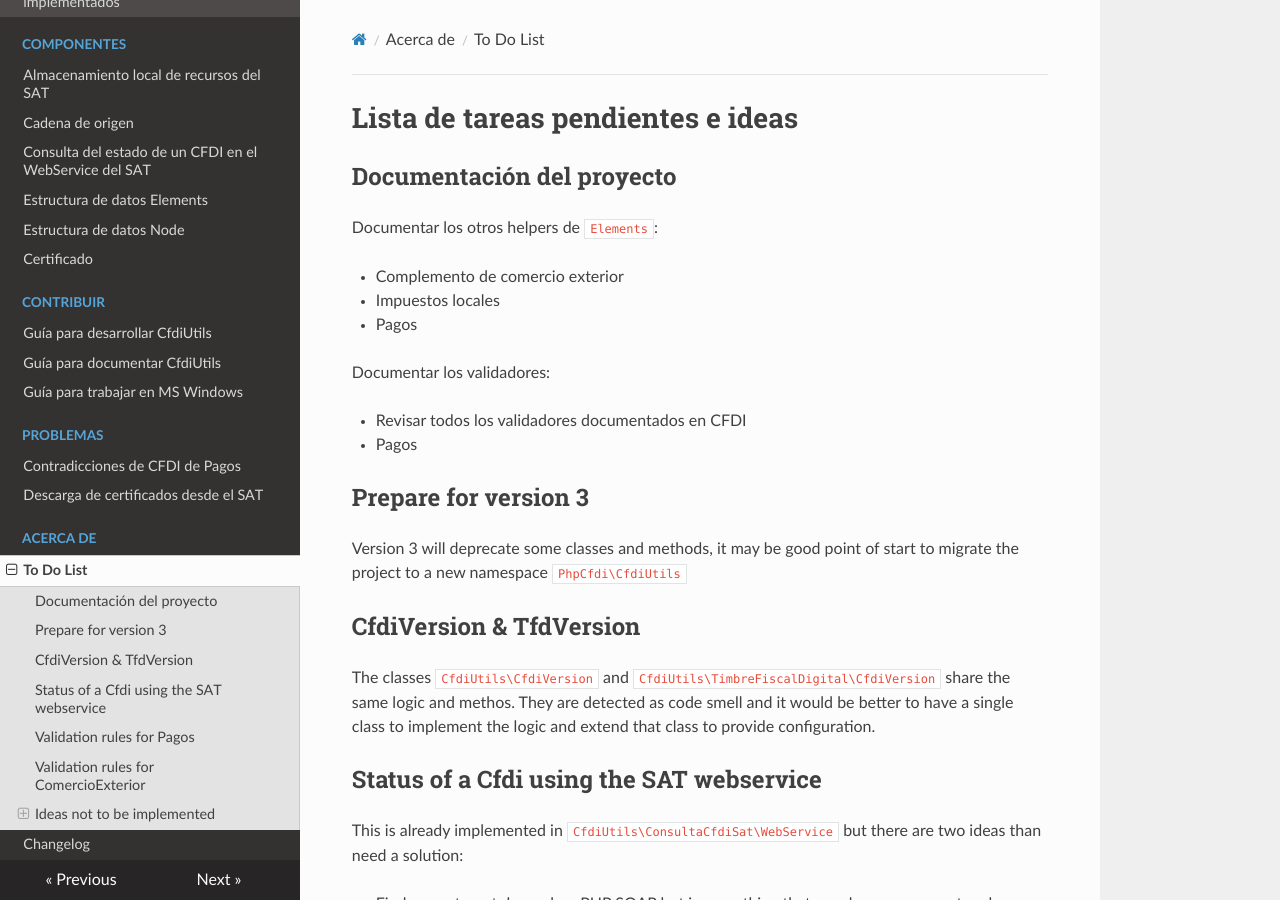
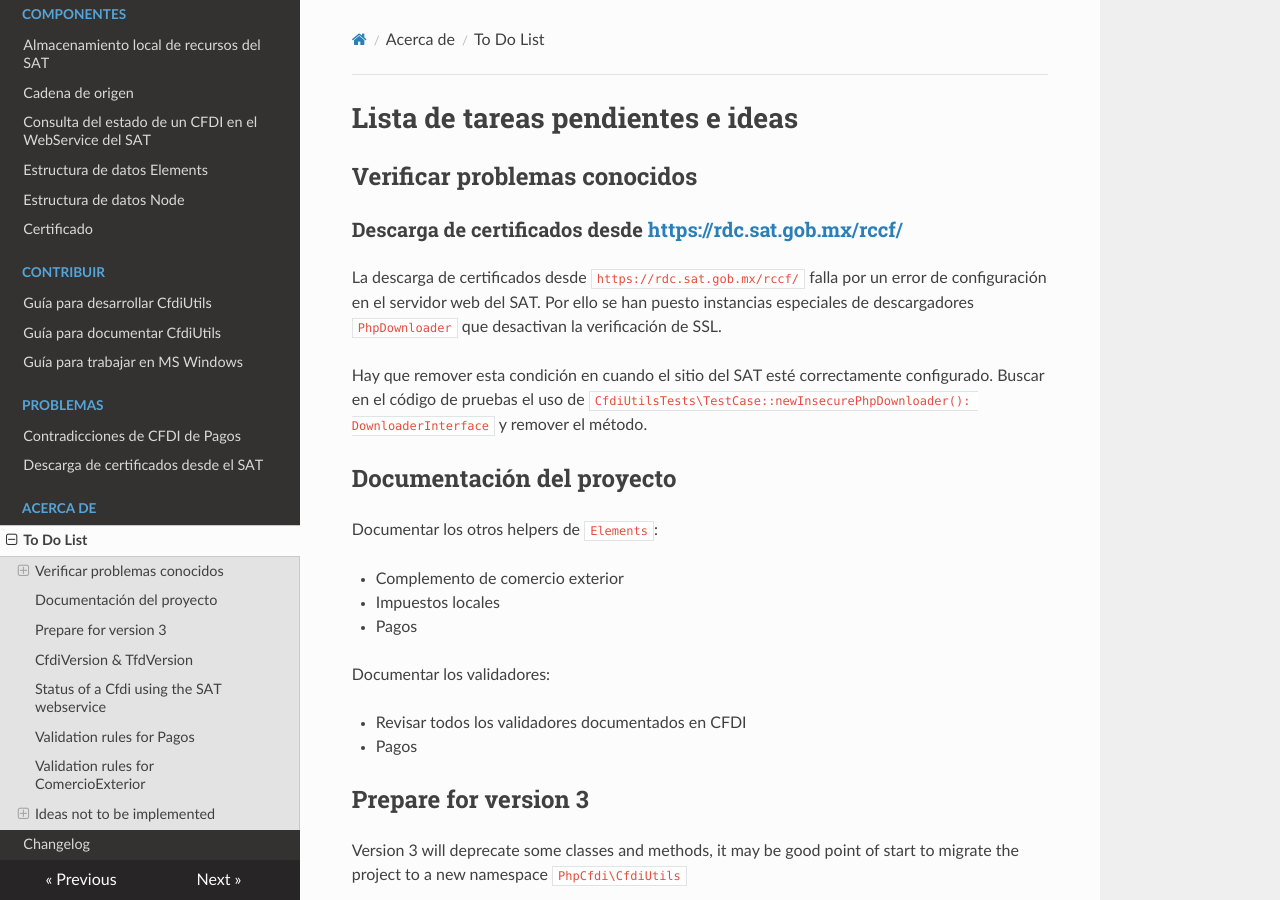
Before and after one commit to eclipxe13/CfdiUtils, an MkDocs documentation site: the page built from docs/TODO.md, in a window 1280 px wide and 900 px high. Built offline with MkDocs 1.6.1, drawn with Linux system fonts in a browser that asks for light colours; nearby versions of some CDN libraries; old or Windows-style settings are respelled for this version of MkDocs; some of the changed text lies outside the part shown.

Commit message:
Tests don't ssl verify peer due SAT web server expired certificate

```diff
--- a/docs/TODO.md
+++ b/docs/TODO.md
@@ -1,4 +1,17 @@
 # Lista de tareas pendientes e ideas
+
+## Verificar problemas conocidos
+
+### Descarga de certificados desde <https://rdc.sat.gob.mx/rccf/>
+
+La descarga de certificados desde `https://rdc.sat.gob.mx/rccf/` falla por un error de configuración
+en el servidor web del SAT. Por ello se han puesto instancias especiales de descargadores `PhpDownloader`
+que desactivan la verificación de SSL.
+
+Hay que remover esta condición en cuando el sitio del SAT esté correctamente configurado.
+Buscar en el código de pruebas el uso de `CfdiUtilsTests\TestCase::newInsecurePhpDownloader(): DownloaderInterface`
+y remover el método.
+
 
 ## Documentación del proyecto
 
```
Also changed, not shown: docs/CHANGELOG.md (+8 -1 lines), 4 other files.
